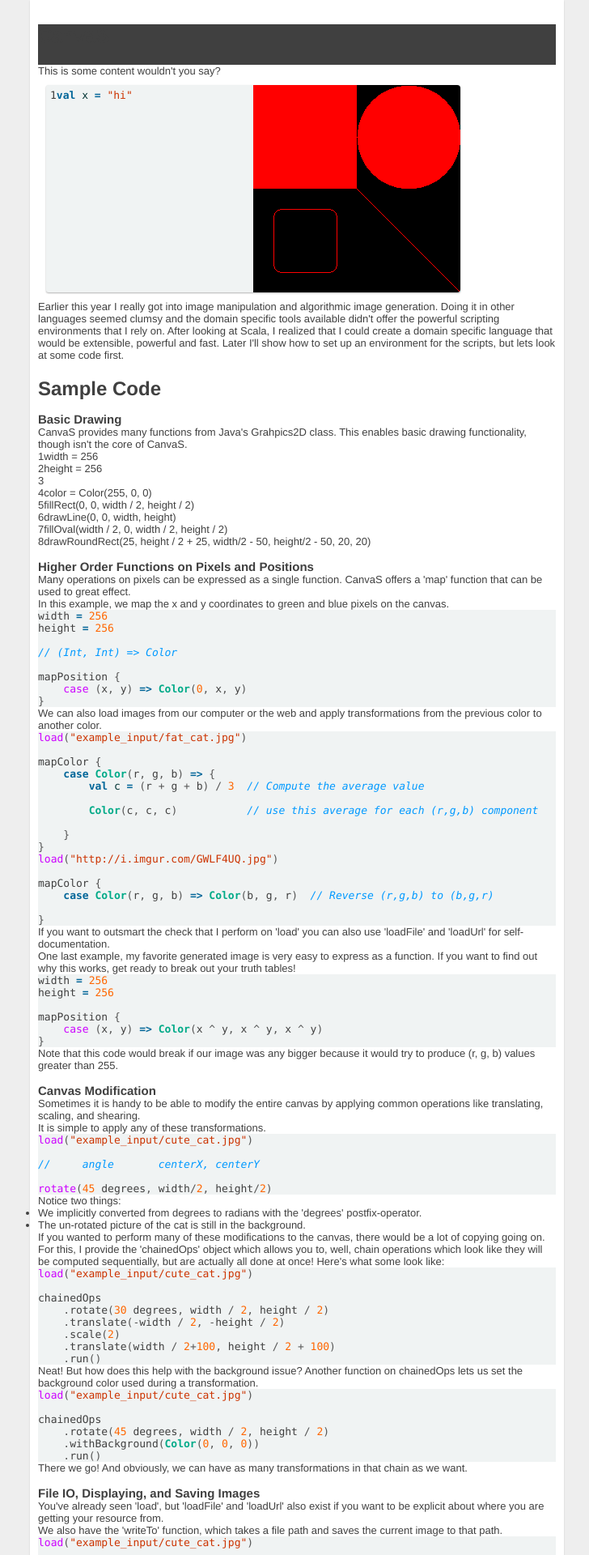
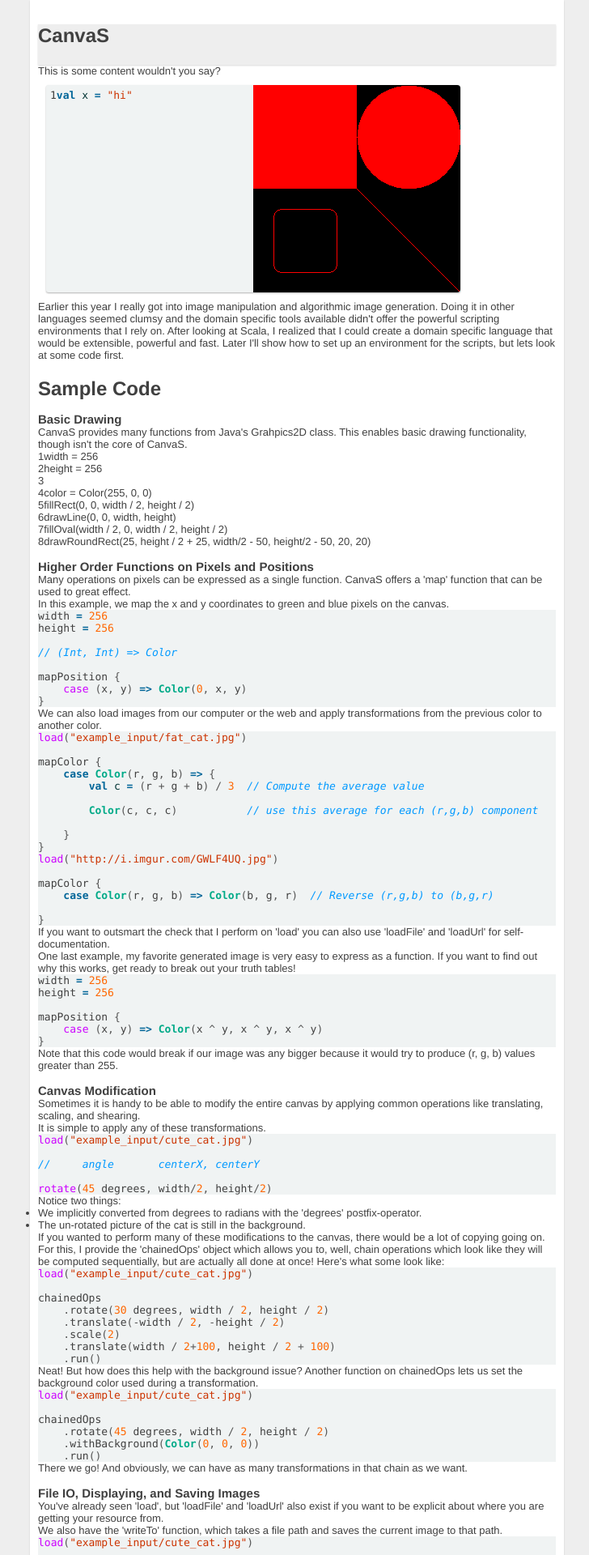
Before and after one commit to TyOverby/CanvaS, a Jekyll site: the page built from index.html, in a window 1280 px wide. Shown: the top 1920 px of the page at 81% size, without its empty margins (283-1011 px from the left). Built offline with Jekyll 4.4.1, drawn with Linux system fonts in a browser that asks for light colours.

Commit message:
automated push

```diff
--- a/stylesheets/stylesheet.css
+++ b/stylesheets/stylesheet.css
@@ -39,10 +39,11 @@ body {
 }
 
 #header{
-    background: #404040;
+    background: #EEE;
     height: 50px;
 
-
+    box-shadow: rgba(0, 0, 0, 0.14902) 0px 1px 2px 0px;
+    -webkit-box-shadow: rgba(0, 0, 0, 0.14902) 0px 1px 2px 0px;
 }
 
 #wrapper{
```
